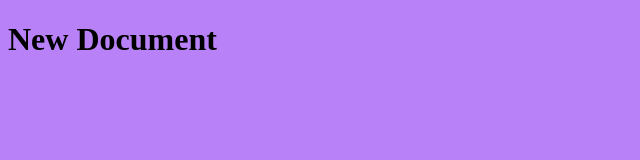
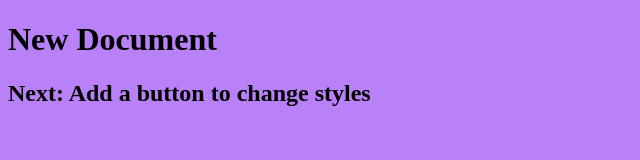
Before and after one commit to kwudev/html, a plain HTML site: page index.html in a window 1280 px wide. Shown: the whole page, without its empty margins (0-640 px from the left). Drawn offline with Linux system fonts and the light colour scheme.

Commit message:
Added another style sheet and updated readme

```diff
--- a/index.html
+++ b/index.html
@@ -12,6 +12,7 @@
 
 <body>
     <h1>New Document</h1>
+    <h2>Next: Add a button to change styles</h2>
 </body>
 
 </html>
--- /dev/null
+++ b/style2.css
@@ -0,0 +1,4 @@
+body {
+    background-color:
+        rgb(120, 218, 107);
+}
```
Also changed, not shown: image.png (added), 1 other file.
